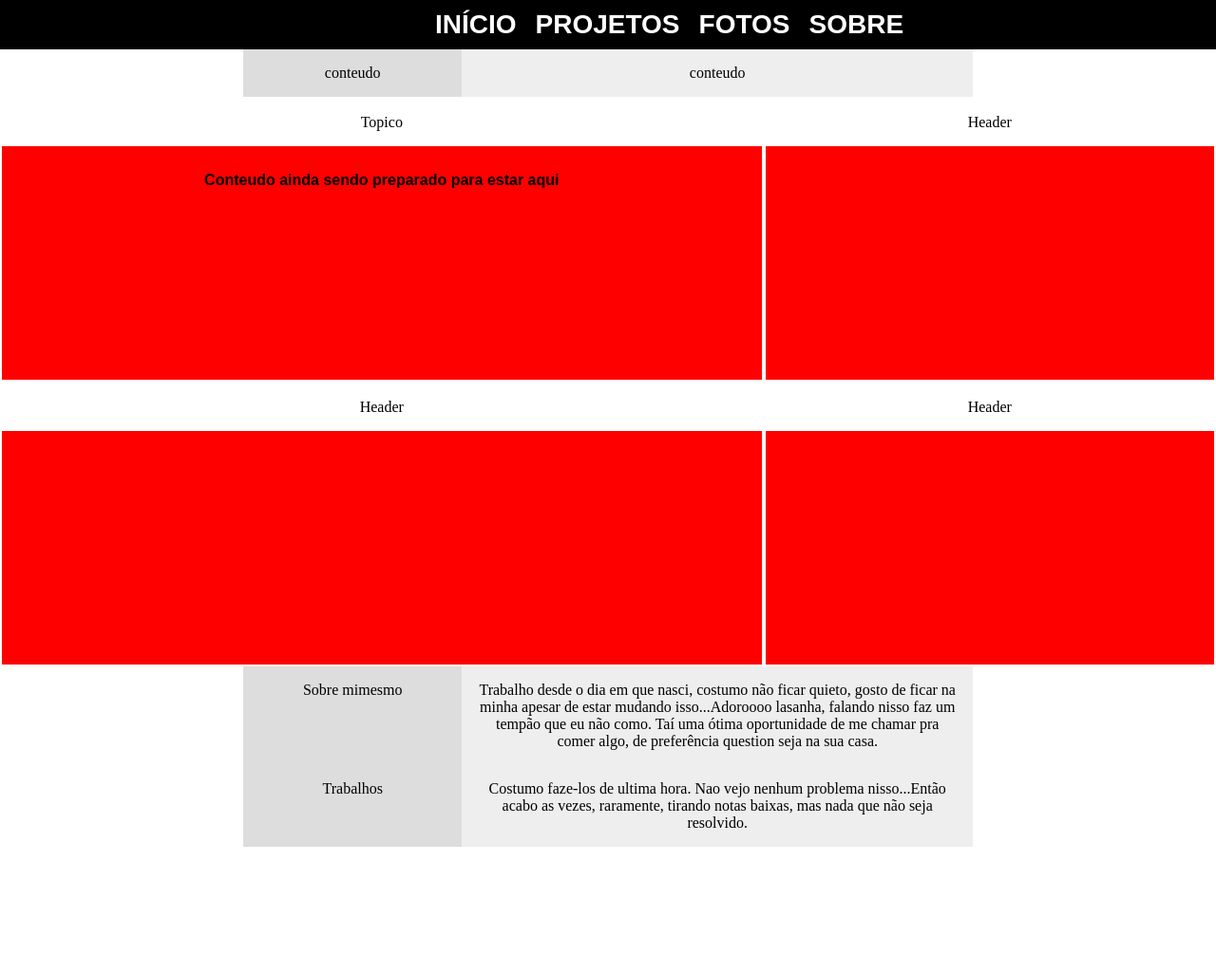
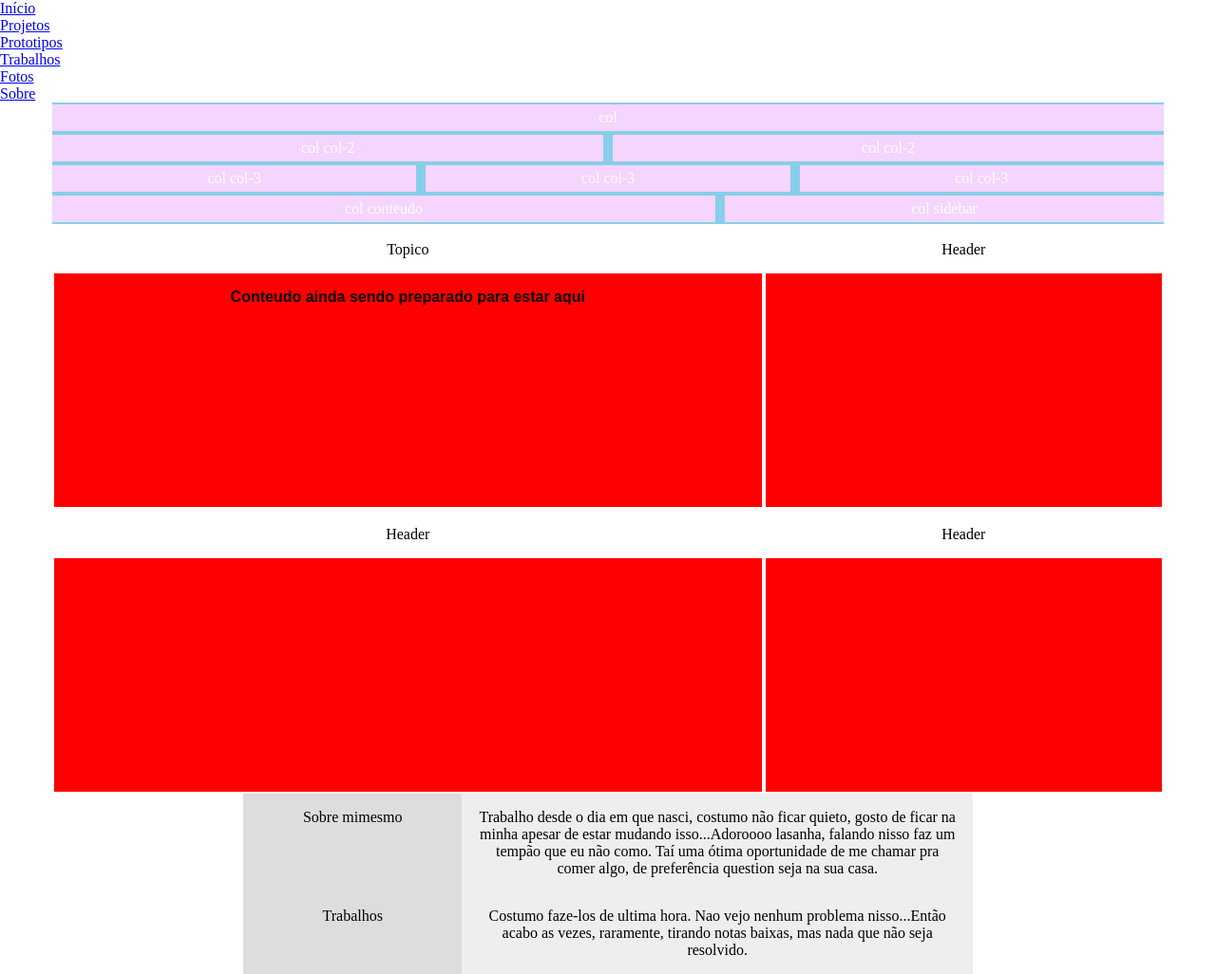
Before and after one commit to Helotega/helotega.github.io, a plain HTML site: page inicio.html in a window 1280 px wide. Shown: the whole page at 95% size. Before the commit the page ends 892 px from the top, so only its background shows below. Drawn offline with Linux system fonts and the light colour scheme; a web font is replaced by a local one.

Commit message:
alteres
Duda me chateando no face

```diff
--- a/css/grid.css
+++ b/css/grid.css
@@ -1,5 +1,7 @@
 
-
+/*
+  código que faz uma lista com grid
+*/
 .estruturaTopicos {
   display: grid;
   grid-template-columns: 30% 70%;
--- /dev/null
+++ b/css/home.css
@@ -0,0 +1,25 @@
+
+body, html {
+  width: 100%;
+  height: 100%;
+}
+body{
+  background-color: red;
+}
+ul{
+  width: 100%;
+  padding: 0;
+  margin: 0;
+  display: block;
+}
+li {
+  width: 100%;
+  display: inline;
+  text-align: center;
+  text-decoration: none;
+  list-style: none;
+  font-family: Cooper, sans-serif;
+  font-size: 32pt;
+  margin: auto;
+
+}
--- a/css/inicio.css
+++ b/css/inicio.css
@@ -1,71 +1,90 @@
-
-/*
---------------------COMEÇO DO MENU ---------------------
-*/
-body,
-.menu,
-.sub-menu {
+* {
     margin: 0;
     padding: 0;
+    -webkit-box-sizing: border-box;
+       -moz-box-sizing: border-box;
+            box-sizing: border-box;
 }
-.clearfix:after{
-    content: '.';
-    display: block;
-    clear: both;
-    height: 0;
-    line-height: 0;
-    font-size: 0;
-    visibility: hidden;
-    overflow: hidden;
+
+/* conteiner */
+.container  {
+    width: 100%;
+    margin-left: auto;
+    margin-right: auto;
+    padding: 0 20px;
 }
-.menu-container {
-  padding-left: 35%;
-  background-color: #000000;
+    @media (min-width: 1170px) {
+        .container {
+            max-width: 1170px;
+            padding: 0;
+        }
+    }
+
+/* linha */
+.row {
+    margin-left: -5px;
+    margin-right: -5px;
 }
-.menu,
-.sub-menu {
-    list-style: none;
-    background: #000;
+    .row:before,
+    .row:after {
+        content: "";
+        display: table;
+    }
+    .row:after {
+        clear: both;
+    }
+
+/* colunas */
+.col {
+    display: inline-block;
+    vertical-align: top;
+    min-height: 1px;
+    padding-left: 5px;
+    padding-right: 5px;
+    width: 100%;
+    margin-right: -4px;
+    *zoom: 1;
+    *display: inline;
 }
-.sub-menu {
-    background: #444;
+    /* duas colonas */
+    @media (min-width: 480px) {
+        .col-2 {
+            width: 50%;
+        }
+    }
+
+    /* tres colunas */
+    @media (min-width: 728px) {
+        .col-3 {
+            width: 33.3333%;
+        }
+    }
+
+    /* sidebar */
+    @media (min-width: 992px) {
+        .col-content {
+            width: 60%;
+        }
+
+        .col-sidebar {
+           width: 40%;
+        }
+    }
+
+
+/* USAR APENAS PARA DEMOSTRAÇÂO */
+.teste {
+    background: #f5d5fe;
+    padding: 5px;
+    text-align: center;
+    margin: 2px 0;
+    color: #fff;
 }
-.menu a {
-    text-decoration: none;
-    display: block;
-    padding: 10px;
-    color: #fff;
-    font-family: 'Arsenal', sans-serif;
-    font-size: 28px;
-    text-transform: uppercase;
-    font-weight: 700;
-}
-.menu li {
-    position: relative;
-}
-.menu > li {
-    float: left;
-}
-.menu > li:hover {
-    background: #444;
-}
-.menu li:hover > .sub-menu {
-    display: block;
-}
-.sub-menu {
-    display: none;
-    position: absolute;
-    min-width: 250px;
-}
-.sub-menu li:hover {
-    background: #555;
-}
-.sub-menu .sub-menu {
-    top: 0;
-    left: 100%;
+.big {
+    height: 50px;
 }
 /*
-------------------------FIM DO MENU---------------------
+-------------------------------------------------------
 */
 .container {
   width: 100%;
--- a/inicio.html
+++ b/inicio.html
@@ -26,14 +26,46 @@
   <div class="perfil">
 
   </div>
-  <div class="estruturaTopicos">
-    <div class="">
-      conteudo
-    </div>
-    <div class="">
-      conteudo
-    </div>
-  </div>
+  <div class="container">
+          <!--uma coluna-->
+          <div class="row">
+              <div class="col">
+                  <div class="teste">col</div>
+              </div>
+          </div>
+          <!--duas culunas-->
+          <div class="row">
+              <div class="col col-2">
+                  <div class="teste">col col-2</div>
+              </div>
+              <div class="col col-2">
+                  <div class="teste">col col-2</div>
+              </div>
+          </div>
+
+          <!--três colunas-->
+          <div class="row">
+              <div class="col col-3">
+                  <div class="teste">col col-3</div>
+              </div>
+              <div class="col col-3">
+                  <div class="teste">col col-3</div>
+              </div>
+              <div class="col col-3">
+                  <div class="teste">col col-3</div>
+              </div>
+          </div>
+
+          <!--Coluna com sidebar-->
+          <div class="row">
+              <div class="col col-content">
+                  <div class="teste">col conteudo</div>
+              </div>
+              <div class="col col-sidebar">
+                  <div class="teste">col sidebar</div>
+              </div>
+          </div>
+      </div>
   <div class="container">
     <ul>
       <li> <div class="title"> Topico</div> <h1 class="conteudo">Conteudo ainda sendo preparado para estar aqui</h1></li>
```
Also changed, not shown: home.html (added, +16 -0 lines).
